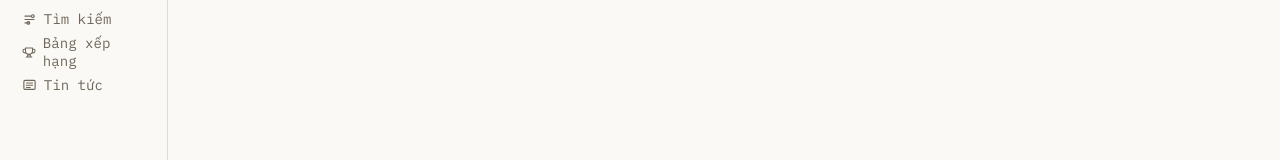
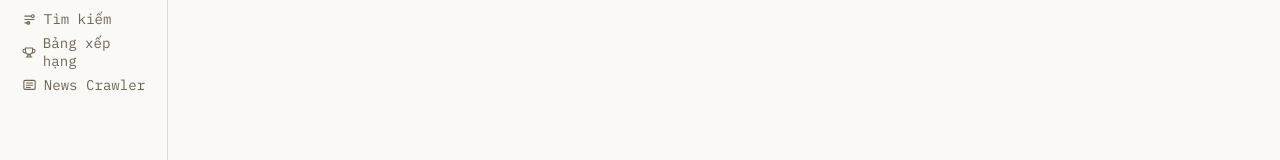
Before and after one commit to dinosauce-285/Crypto-Strategy-Lab, a React (Vite) app in the folder apps/web/: page /realtime in a window 1280 px wide. Shown: the part 201-361 px from the top of the page. Built offline with nearby package versions, Linux system fonts and the light colour scheme; no server answers.

Commit message:
fix(web): 🐛 change news tab label to News Crawler (T31)
Align navigation tab label with mockup and ui-feature-audit specification without altering routes or screen content.

```diff
--- a/apps/web/src/layout/Navbar.tsx
+++ b/apps/web/src/layout/Navbar.tsx
@@ -93,7 +93,7 @@ const TABS = [
   { to: '/backtest', label: 'Backtest', icon: BacktestIcon, title: 'Backtest: kiểm thử chiến lược trên dữ liệu lịch sử' },
   { to: '/search', label: 'Tìm kiếm', icon: SearchIcon },
   { to: '/leaderboard', label: 'Bảng xếp hạng', icon: LeaderboardIcon },
-  { to: '/news', label: 'Tin tức', icon: NewsIcon },
+  { to: '/news', label: 'News Crawler', icon: NewsIcon },
 ];
 
 export function Navbar() {
```
